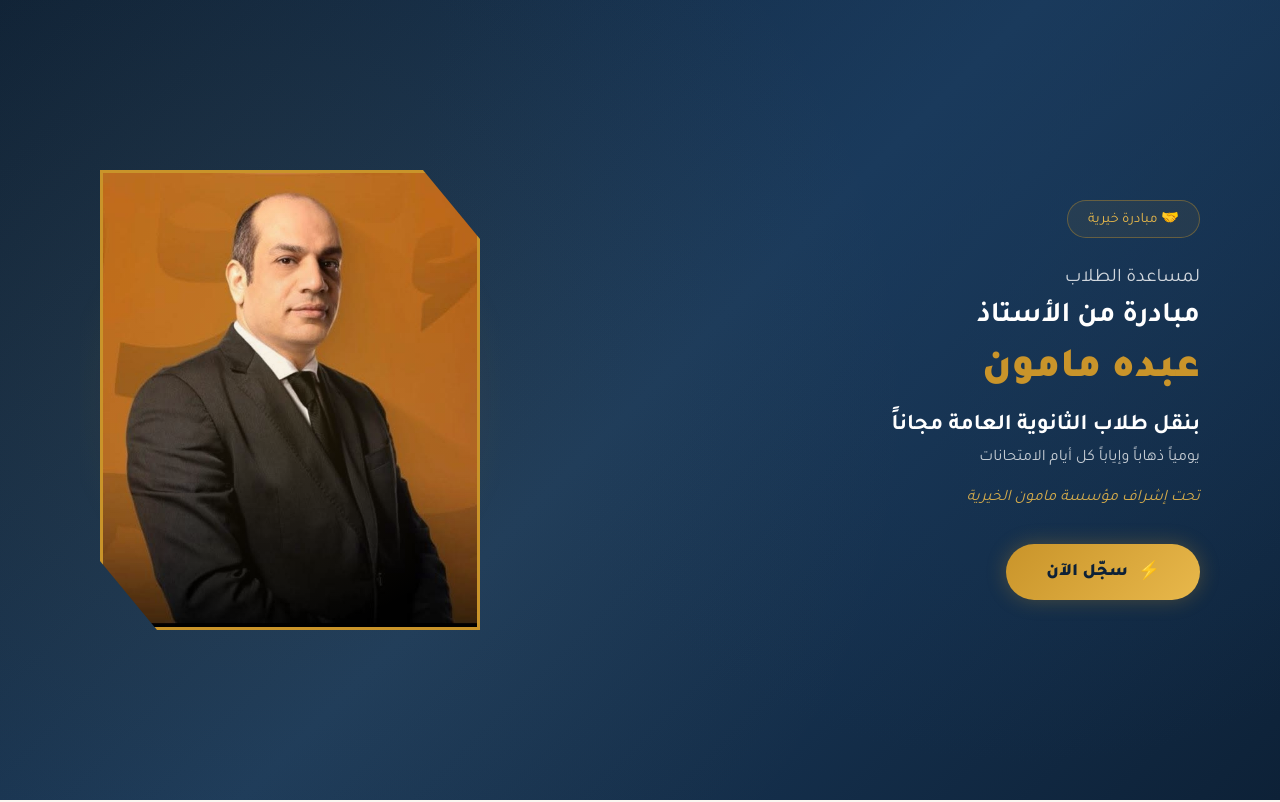
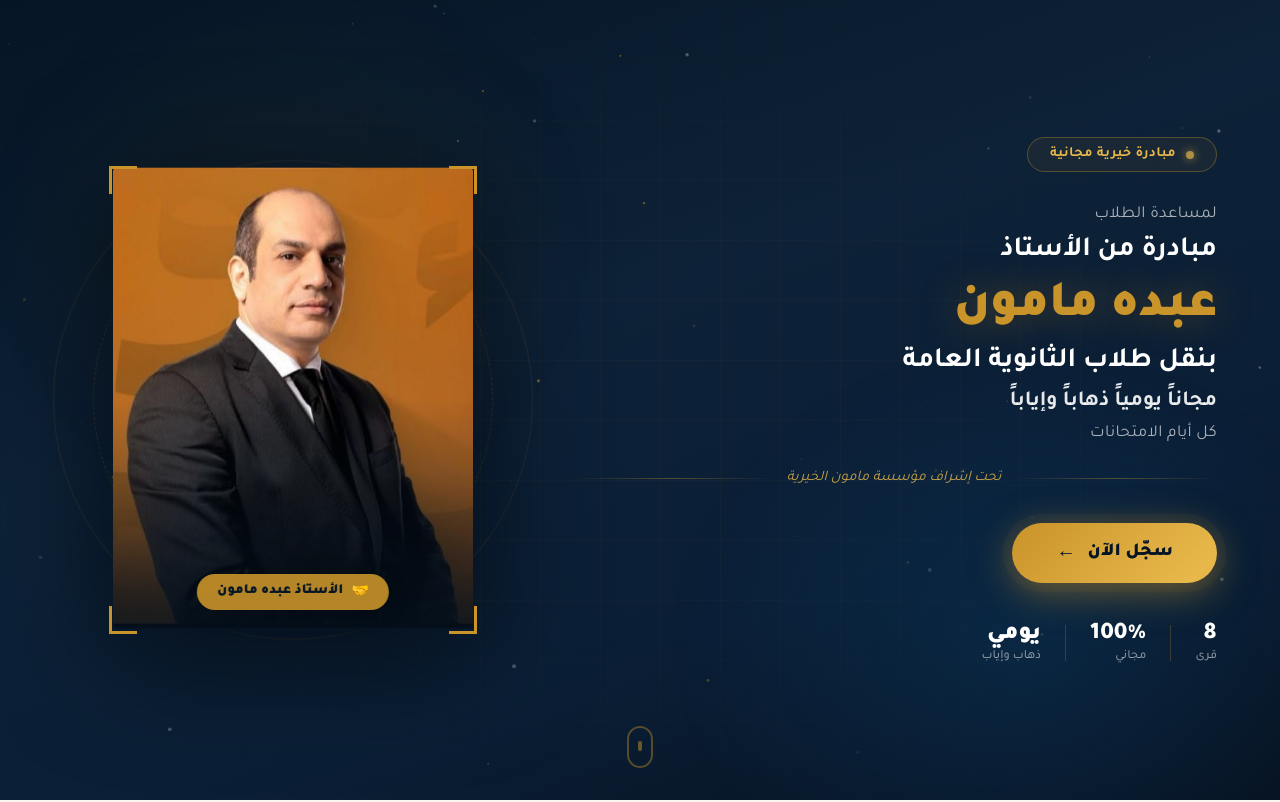
Before and after one commit to mohamedasal123/mamoun-initiative, a Vue app: page / in a window 1280 px wide. Shown: the top 802 px of the page. Built offline with nearby package versions, Linux system fonts and the light colour scheme.

Commit message:
second: mamoun initiative website

```diff
--- a/src/components/HeroSection.vue
+++ b/src/components/HeroSection.vue
@@ -1,41 +1,95 @@
 <template>
   <section class="hero">
-    <!-- خلفية مع texture -->
-    <div class="hero-bg"></div>
+
+    <!-- Animated background layers -->
+    <div class="bg-base"></div>
+    <canvas ref="canvasRef" class="bg-particles"></canvas>
+    <div class="bg-grid"></div>
+    <div class="bg-glow-right"></div>
+    <div class="bg-glow-left"></div>
 
     <div class="hero-container">
-      <!-- القسم الأيسر: النص -->
-      <div class="hero-text">
-        <!-- شارة -->
-        <div class="badge">🤝 مبادرة خيرية</div>
 
-        <!-- النص الرئيسي -->
+      <!-- ===== النص ===== -->
+      <div class="hero-text" :class="{ visible: textVisible }">
+
+        <div class="badge">
+          <span class="badge-dot"></span>
+          مبادرة خيرية مجانية
+        </div>
+
         <h1 class="hero-title">
-          <span class="line-1">لمساعدة الطلاب</span>
-          <span class="line-2">مبادرة من الأستاذ</span>
-          <span class="name-typewriter" ref="nameRef">عبده مامون</span>
-          <span class="line-3">بنقل طلاب الثانوية العامة مجاناً</span>
-          <span class="line-4">يومياً ذهاباً وإياباً كل أيام الامتحانات</span>
+          <span class="t-line t-small">لمساعدة الطلاب</span>
+          <span class="t-line t-medium">مبادرة من الأستاذ</span>
+          <span class="t-name" ref="nameRef"></span>
+          <span class="t-line t-medium">بنقل طلاب الثانوية العامة</span>
+          <span class="t-line t-accent">مجاناً يومياً ذهاباً وإياباً</span>
+          <span class="t-line t-small">كل أيام الامتحانات</span>
         </h1>
 
-        <!-- تحت إشراف -->
-        <p class="subtitle">تحت إشراف مؤسسة مامون الخيرية</p>
+        <div class="subtitle-wrapper">
+          <span class="subtitle-line"></span>
+          <p class="subtitle">تحت إشراف مؤسسة مامون الخيرية</p>
+          <span class="subtitle-line"></span>
+        </div>
 
-        <!-- زر -->
         <button class="cta-btn" @click="scrollToForm">
-          <span>⚡</span>
-          سجّل الآن
+          <span class="cta-text">سجّل الآن</span>
+          <span class="cta-arrow">←</span>
+          <span class="cta-ripple"></span>
         </button>
+
+        <!-- Stats row -->
+        <div class="stats-row">
+          <div class="stat">
+            <span class="stat-num">8</span>
+            <span class="stat-label">قرى</span>
+          </div>
+          <div class="stat-divider"></div>
+          <div class="stat">
+            <span class="stat-num">100%</span>
+            <span class="stat-label">مجاني</span>
+          </div>
+          <div class="stat-divider"></div>
+          <div class="stat">
+            <span class="stat-num">يومي</span>
+            <span class="stat-label">ذهاب وإياب</span>
+          </div>
+        </div>
+
       </div>
 
-      <!-- القسم الأيمن: الصورة -->
-      <div class="hero-image-wrapper">
+      <!-- ===== الصورة ===== -->
+      <div class="hero-image-wrapper" :class="{ visible: imgVisible }">
+        <div class="img-decoration-ring ring-1"></div>
+        <div class="img-decoration-ring ring-2"></div>
+        <div class="img-decoration-ring ring-3"></div>
+
         <div class="image-frame">
-          <img src="../assets/hero-person.jpg" alt="الأستاذ عبده مامون" class="hero-img" />
-          <div class="image-glow"></div>
+          <div class="img-corner tl"></div>
+          <div class="img-corner tr"></div>
+          <div class="img-corner bl"></div>
+          <div class="img-corner br"></div>
+          <img
+            src="../assets/hero-person.jpg"
+            alt="الأستاذ عبده مامون"
+            class="hero-img"
+          />
+          <div class="img-overlay"></div>
+          <div class="img-badge">
+            <span>🤝</span>
+            <span>الأستاذ عبده مامون</span>
+          </div>
         </div>
       </div>
+
     </div>
+
+    <!-- Scroll indicator -->
+    <div class="scroll-indicator">
+      <div class="scroll-dot"></div>
+    </div>
+
   </section>
 </template>
 
@@ -43,16 +97,19 @@
 import { onMounted, ref } from 'vue'
 
 const nameRef = ref(null)
+const canvasRef = ref(null)
+const textVisible = ref(false)
+const imgVisible = ref(false)
 
 function scrollToForm() {
   document.getElementById('registration-form')?.scrollIntoView({ behavior: 'smooth' })
 }
 
-onMounted(() => {
-  // Typewriter effect
+// Typewriter
+function startTypewriter() {
   const el = nameRef.value
   if (!el) return
-  const text = el.textContent
+  const text = 'عبده مامون'
   el.textContent = ''
   el.style.visibility = 'visible'
   let i = 0
@@ -61,13 +118,67 @@ onMounted(() => {
     i++
     if (i >= text.length) {
       clearInterval(timer)
-      el.style.borderLeft = 'none'
+      setTimeout(() => {
+        el.style.borderColor = 'transparent'
+      }, 800)
     }
-  }, 100)
+  }, 110)
+}
+
+// Floating particles on canvas
+function initParticles() {
+  const canvas = canvasRef.value
+  if (!canvas) return
+  const ctx = canvas.getContext('2d')
+  canvas.width = window.innerWidth
+  canvas.height = window.innerHeight
+
+  const particles = Array.from({ length: 55 }, () => ({
+    x: Math.random() * canvas.width,
+    y: Math.random() * canvas.height,
+    r: Math.random() * 1.8 + 0.3,
+    dx: (Math.random() - 0.5) * 0.4,
+    dy: (Math.random() - 0.5) * 0.4,
+    alpha: Math.random() * 0.5 + 0.1,
+    gold: Math.random() > 0.6
+  }))
+
+  function draw() {
+    ctx.clearRect(0, 0, canvas.width, canvas.height)
+    particles.forEach(p => {
+      ctx.beginPath()
+      ctx.arc(p.x, p.y, p.r, 0, Math.PI * 2)
+      ctx.fillStyle = p.gold
+        ? `rgba(201,148,42,${p.alpha})`
+        : `rgba(255,255,255,${p.alpha * 0.5})`
+      ctx.fill()
+      p.x += p.dx
+      p.y += p.dy
+      if (p.x < 0 || p.x > canvas.width) p.dx *= -1
+      if (p.y < 0 || p.y > canvas.height) p.dy *= -1
+    })
+    requestAnimationFrame(draw)
+  }
+  draw()
+
+  window.addEventListener('resize', () => {
+    canvas.width = window.innerWidth
+    canvas.height = window.innerHeight
+  })
+}
+
+onMounted(() => {
+  initParticles()
+
+  // Staggered entrance
+  setTimeout(() => { textVisible.value = true }, 100)
+  setTimeout(() => { imgVisible.value = true }, 400)
+  setTimeout(() => { startTypewriter() }, 900)
 })
 </script>
 
 <style scoped>
+/* ===== Base ===== */
 .hero {
   position: relative;
   min-height: 100vh;
@@ -75,181 +186,434 @@ onMounted(() => {
   display: flex;
   align-items: center;
   overflow: hidden;
-  background: linear-gradient(135deg, #0D2137 0%, #1a3a5c 50%, #0D2137 100%);
+  font-family: 'Tajawal', sans-serif;
+  direction: rtl;
 }
 
-.hero-bg {
+/* ===== Background layers ===== */
+.bg-base {
   position: absolute;
   inset: 0;
-  background-image: radial-gradient(circle at 20% 50%, rgba(201,148,42,0.08) 0%, transparent 60%),
-                    radial-gradient(circle at 80% 20%, rgba(26,58,92,0.5) 0%, transparent 50%);
-  pointer-events: none;
+  background: linear-gradient(160deg, #061525 0%, #0D2137 40%, #0a1e35 70%, #071220 100%);
 }
 
+.bg-particles {
+  position: absolute;
+  inset: 0;
+  z-index: 1;
+}
+
+.bg-grid {
+  position: absolute;
+  inset: 0;
+  z-index: 2;
+  background-image:
+    linear-gradient(rgba(201,148,42,0.04) 1px, transparent 1px),
+    linear-gradient(90deg, rgba(201,148,42,0.04) 1px, transparent 1px);
+  background-size: 60px 60px;
+  mask-image: radial-gradient(ellipse at center, black 30%, transparent 80%);
+}
+
+.bg-glow-right {
+  position: absolute;
+  top: -10%;
+  left: -5%;
+  width: 55%;
+  height: 80%;
+  background: radial-gradient(ellipse, rgba(201,148,42,0.07) 0%, transparent 65%);
+  z-index: 2;
+  animation: glowPulse 6s ease-in-out infinite;
+}
+
+.bg-glow-left {
+  position: absolute;
+  bottom: -20%;
+  right: -10%;
+  width: 60%;
+  height: 80%;
+  background: radial-gradient(ellipse, rgba(13,60,100,0.4) 0%, transparent 65%);
+  z-index: 2;
+}
+
+@keyframes glowPulse {
+  0%, 100% { opacity: 0.7; transform: scale(1); }
+  50% { opacity: 1; transform: scale(1.08); }
+}
+
+/* ===== Container ===== */
 .hero-container {
   position: relative;
-  z-index: 1;
+  z-index: 10;
   width: 100%;
-  max-width: 1200px;
+  max-width: 1250px;
   margin: 0 auto;
-  padding: 80px 40px;
+  padding: 60px 48px;
   display: flex;
   align-items: center;
   justify-content: space-between;
-  gap: 60px;
+  gap: 48px;
 }
 
-/* النص */
+/* ===== Text side ===== */
 .hero-text {
   flex: 1;
-  animation: slideInRight 0.8s ease forwards;
+  opacity: 0;
+  transform: translateX(50px);
+  transition: opacity 0.9s cubic-bezier(0.22,1,0.36,1), transform 0.9s cubic-bezier(0.22,1,0.36,1);
 }
 
+.hero-text.visible {
+  opacity: 1;
+  transform: translateX(0);
+}
+
+/* Badge */
 .badge {
   display: inline-flex;
   align-items: center;
-  gap: 8px;
-  padding: 8px 20px;
-  border: 1px solid rgba(201,148,42,0.4);
+  gap: 10px;
+  padding: 8px 22px;
+  border: 1px solid rgba(201,148,42,0.35);
   border-radius: 50px;
-  color: var(--gold-light);
-  font-size: 0.9rem;
-  margin-bottom: 28px;
-  background: rgba(201,148,42,0.08);
-  animation: slideDown 0.6s ease forwards;
+  color: #E8B84B;
+  font-size: 0.88rem;
+  font-weight: 700;
+  margin-bottom: 32px;
+  background: rgba(201,148,42,0.07);
+  backdrop-filter: blur(8px);
+  letter-spacing: 0.03em;
 }
 
+.badge-dot {
+  width: 8px;
+  height: 8px;
+  border-radius: 50%;
+  background: #E8B84B;
+  box-shadow: 0 0 10px #E8B84B;
+  animation: blink 1.8s ease-in-out infinite;
+}
+
+@keyframes blink {
+  0%, 100% { opacity: 1; }
+  50% { opacity: 0.3; }
+}
+
+/* Title */
 .hero-title {
   display: flex;
   flex-direction: column;
-  gap: 4px;
-  color: white;
-  line-height: 1.4;
-  margin-bottom: 20px;
+  gap: 6px;
+  margin-bottom: 24px;
 }
 
-.line-1 {
-  font-size: 1.2rem;
-  font-weight: 400;
-  color: rgba(255,255,255,0.8);
+.t-line {
+  display: block;
+  color: white;
+  line-height: 1.35;
 }
 
-.line-2 {
-  font-size: 1.8rem;
+.t-small {
+  font-size: 1.05rem;
+  font-weight: 400;
+  color: rgba(255,255,255,0.65);
+  letter-spacing: 0.02em;
+}
+
+.t-medium {
+  font-size: 1.75rem;
   font-weight: 700;
 }
 
-.name-typewriter {
-  font-size: 2.6rem;
-  font-weight: 900;
-  color: var(--gold);
-  visibility: hidden;
-  border-left: 3px solid var(--gold);
-  padding-left: 4px;
-  min-height: 1.2em;
-  display: block;
+.t-accent {
+  font-size: 1.35rem;
+  font-weight: 700;
+  color: rgba(255,255,255,0.9);
 }
 
-.line-3 {
-  font-size: 1.4rem;
-  font-weight: 700;
-  margin-top: 8px;
+.t-name {
+  display: block;
+  font-size: 3.2rem;
+  font-weight: 900;
+  color: #C9942A;
+  visibility: hidden;
+  border-left: 3px solid #C9942A;
+  padding-left: 6px;
+  min-height: 1.2em;
+  line-height: 1.2;
+  text-shadow: 0 0 40px rgba(201,148,42,0.4);
+  letter-spacing: -0.01em;
 }
 
-.line-4 {
-  font-size: 1rem;
-  font-weight: 400;
-  color: rgba(255,255,255,0.75);
+/* Subtitle */
+.subtitle-wrapper {
+  display: flex;
+  align-items: center;
+  gap: 14px;
+  margin-bottom: 36px;
+}
+
+.subtitle-line {
+  flex: 1;
+  height: 1px;
+  background: linear-gradient(90deg, transparent, rgba(201,148,42,0.4), transparent);
 }
 
 .subtitle {
-  font-size: 1rem;
-  color: var(--gold-light);
+  font-size: 0.92rem;
+  color: #E8B84B;
   font-style: italic;
-  margin-bottom: 36px;
-  opacity: 0.9;
+  white-space: nowrap;
+  opacity: 0.85;
 }
 
+/* CTA Button */
 .cta-btn {
+  position: relative;
   display: inline-flex;
   align-items: center;
-  gap: 10px;
-  padding: 16px 40px;
-  background: linear-gradient(135deg, var(--gold), var(--gold-light));
-  color: #0D2137;
+  gap: 12px;
+  padding: 17px 44px;
+  background: linear-gradient(135deg, #C9942A 0%, #E8B84B 50%, #C9942A 100%);
+  background-size: 200% auto;
+  color: #061525;
   font-family: 'Tajawal', sans-serif;
-  font-size: 1.1rem;
+  font-size: 1.15rem;
   font-weight: 900;
   border: none;
   border-radius: 50px;
   cursor: pointer;
-  box-shadow: 0 0 30px var(--gold-glow);
-  animation: pulse 2.5s ease-in-out infinite;
-  transition: transform 0.2s ease;
+  overflow: hidden;
+  transition: background-position 0.4s ease, transform 0.25s ease, box-shadow 0.3s ease;
+  box-shadow: 0 8px 32px rgba(201,148,42,0.35), 0 0 0 0 rgba(201,148,42,0.2);
+  animation: ctaPulse 3s ease-in-out infinite;
+  margin-bottom: 40px;
 }
 
 .cta-btn:hover {
-  transform: scale(1.05);
+  background-position: right center;
+  transform: translateY(-3px) scale(1.03);
+  box-shadow: 0 16px 48px rgba(201,148,42,0.5);
 }
 
-@keyframes pulse {
-  0%, 100% { box-shadow: 0 0 20px var(--gold-glow); }
-  50% { box-shadow: 0 0 45px rgba(201,148,42,0.6); }
+.cta-arrow {
+  font-size: 1.2rem;
+  transition: transform 0.3s ease;
 }
 
-/* الصورة */
+.cta-btn:hover .cta-arrow {
+  transform: translateX(-5px);
+}
+
+.cta-ripple {
+  position: absolute;
+  inset: 0;
+  border-radius: 50px;
+  background: rgba(255,255,255,0.15);
+  transform: scale(0);
+  transition: transform 0.5s ease;
+}
+
+.cta-btn:active .cta-ripple {
+  transform: scale(1);
+}
+
+@keyframes ctaPulse {
+  0%, 100% { box-shadow: 0 8px 32px rgba(201,148,42,0.35), 0 0 0 0 rgba(201,148,42,0.2); }
+  50% { box-shadow: 0 8px 40px rgba(201,148,42,0.55), 0 0 0 12px rgba(201,148,42,0); }
+}
+
+/* Stats row */
+.stats-row {
+  display: flex;
+  align-items: center;
+  gap: 24px;
+}
+
+.stat {
+  display: flex;
+  flex-direction: column;
+  gap: 2px;
+}
+
+.stat-num {
+  font-size: 1.5rem;
+  font-weight: 900;
+  color: white;
+  line-height: 1;
+}
+
+.stat-label {
+  font-size: 0.78rem;
+  color: rgba(255,255,255,0.5);
+  font-weight: 500;
+}
+
+.stat-divider {
+  width: 1px;
+  height: 36px;
+  background: rgba(201,148,42,0.25);
+}
+
+/* ===== Image side ===== */
 .hero-image-wrapper {
-  flex: 0 0 420px;
+  flex: 0 0 460px;
+  position: relative;
   display: flex;
   justify-content: center;
-  animation: slideInLeft 0.8s ease 0.3s both;
+  align-items: center;
+  opacity: 0;
+  transform: translateX(-50px);
+  transition: opacity 0.9s cubic-bezier(0.22,1,0.36,1) 0.3s, transform 0.9s cubic-bezier(0.22,1,0.36,1) 0.3s;
 }
 
+.hero-image-wrapper.visible {
+  opacity: 1;
+  transform: translateX(0);
+}
+
+/* Decoration rings */
+.img-decoration-ring {
+  position: absolute;
+  border-radius: 50%;
+  border: 1px solid rgba(201,148,42,0.15);
+  animation: ringRotate 20s linear infinite;
+}
+
+.ring-1 {
+  width: 480px;
+  height: 480px;
+  border-color: rgba(201,148,42,0.12);
+  animation-duration: 25s;
+}
+
+.ring-2 {
+  width: 400px;
+  height: 400px;
+  border-color: rgba(201,148,42,0.18);
+  animation-direction: reverse;
+  animation-duration: 18s;
+  border-style: dashed;
+}
+
+.ring-3 {
+  width: 320px;
+  height: 320px;
+  border-color: rgba(201,148,42,0.08);
+  animation-duration: 30s;
+}
+
+@keyframes ringRotate {
+  from { transform: rotate(0deg); }
+  to { transform: rotate(360deg); }
+}
+
+/* Image frame */
 .image-frame {
   position: relative;
-  width: 380px;
+  width: 360px;
   height: 460px;
+  z-index: 2;
 }
 
+/* Corner decorations */
+.img-corner {
+  position: absolute;
+  width: 28px;
+  height: 28px;
+  z-index: 5;
+}
+
+.img-corner.tl { top: -4px; right: -4px; border-top: 3px solid #C9942A; border-right: 3px solid #C9942A; }
+.img-corner.tr { top: -4px; left: -4px; border-top: 3px solid #C9942A; border-left: 3px solid #C9942A; }
+.img-corner.bl { bottom: -4px; right: -4px; border-bottom: 3px solid #C9942A; border-right: 3px solid #C9942A; }
+.img-corner.br { bottom: -4px; left: -4px; border-bottom: 3px solid #C9942A; border-left: 3px solid #C9942A; }
+
+/* Hero image */
 .hero-img {
   width: 100%;
   height: 100%;
   object-fit: cover;
-  object-position: top;
-  clip-path: polygon(0 0, 85% 0, 100% 15%, 100% 100%, 15% 100%, 0 85%);
-  border: 3px solid var(--gold);
-  filter: drop-shadow(0 20px 60px rgba(0,0,0,0.5));
+  object-position: top center;
+  border-radius: 4px;
+  filter: drop-shadow(0 24px 60px rgba(0,0,0,0.6));
+  animation: imgFloat 6s ease-in-out infinite;
 }
 
-.image-glow {
+@keyframes imgFloat {
+  0%, 100% { transform: translateY(0px); }
+  50% { transform: translateY(-10px); }
+}
+
+/* Image overlay gradient */
+.img-overlay {
   position: absolute;
-  inset: -20px;
-  background: radial-gradient(circle, rgba(201,148,42,0.15) 0%, transparent 70%);
+  inset: 0;
+  background: linear-gradient(
+    to bottom,
+    transparent 50%,
+    rgba(6,21,37,0.7) 100%
+  );
+  border-radius: 4px;
   pointer-events: none;
 }
 
-/* Animations */
-@keyframes slideInRight {
-  from { opacity: 0; transform: translateX(40px); }
-  to { opacity: 1; transform: translateX(0); }
+/* Name badge on image */
+.img-badge {
+  position: absolute;
+  bottom: 20px;
+  right: 50%;
+  transform: translateX(50%);
+  display: flex;
+  align-items: center;
+  gap: 8px;
+  background: rgba(201,148,42,0.9);
+  backdrop-filter: blur(10px);
+  color: #061525;
+  padding: 8px 20px;
+  border-radius: 50px;
+  font-size: 0.88rem;
+  font-weight: 900;
+  white-space: nowrap;
+  box-shadow: 0 4px 20px rgba(0,0,0,0.3);
+  z-index: 6;
 }
 
-@keyframes slideInLeft {
-  from { opacity: 0; transform: translateX(-40px); }
-  to { opacity: 1; transform: translateX(0); }
+/* ===== Scroll indicator ===== */
+.scroll-indicator {
+  position: absolute;
+  bottom: 32px;
+  left: 50%;
+  transform: translateX(-50%);
+  z-index: 10;
+  width: 26px;
+  height: 42px;
+  border: 2px solid rgba(201,148,42,0.4);
+  border-radius: 13px;
+  display: flex;
+  justify-content: center;
+  padding-top: 6px;
 }
 
-@keyframes slideDown {
-  from { opacity: 0; transform: translateY(-20px); }
-  to { opacity: 1; transform: translateY(0); }
+.scroll-dot {
+  width: 4px;
+  height: 10px;
+  background: #C9942A;
+  border-radius: 2px;
+  animation: scrollDown 2s ease-in-out infinite;
 }
 
-/* Responsive */
-@media (max-width: 768px) {
+@keyframes scrollDown {
+  0% { transform: translateY(0); opacity: 1; }
+  100% { transform: translateY(14px); opacity: 0; }
+}
+
+/* ===== Responsive ===== */
+@media (max-width: 900px) {
   .hero-container {
     flex-direction: column-reverse;
-    padding: 60px 20px;
+    padding: 60px 24px 80px;
     text-align: center;
+    gap: 40px;
   }
 
   .hero-image-wrapper {
@@ -259,12 +623,21 @@ onMounted(() => {
 
   .image-frame {
     width: 260px;
-    height: 320px;
+    height: 330px;
     margin: 0 auto;
   }
 
-  .name-typewriter { font-size: 2rem; }
-  .line-2 { font-size: 1.4rem; }
-  .line-3 { font-size: 1.2rem; }
+  .ring-1 { width: 320px; height: 320px; }
+  .ring-2 { width: 270px; height: 270px; }
+  .ring-3 { width: 220px; height: 220px; }
+
+  .t-name { font-size: 2.4rem; }
+  .t-medium { font-size: 1.4rem; }
+  .t-accent { font-size: 1.1rem; }
+
+  .subtitle-wrapper { justify-content: center; }
+  .stats-row { justify-content: center; }
+
+  .cta-btn { width: 100%; justify-content: center; }
 }
 </style>
```
